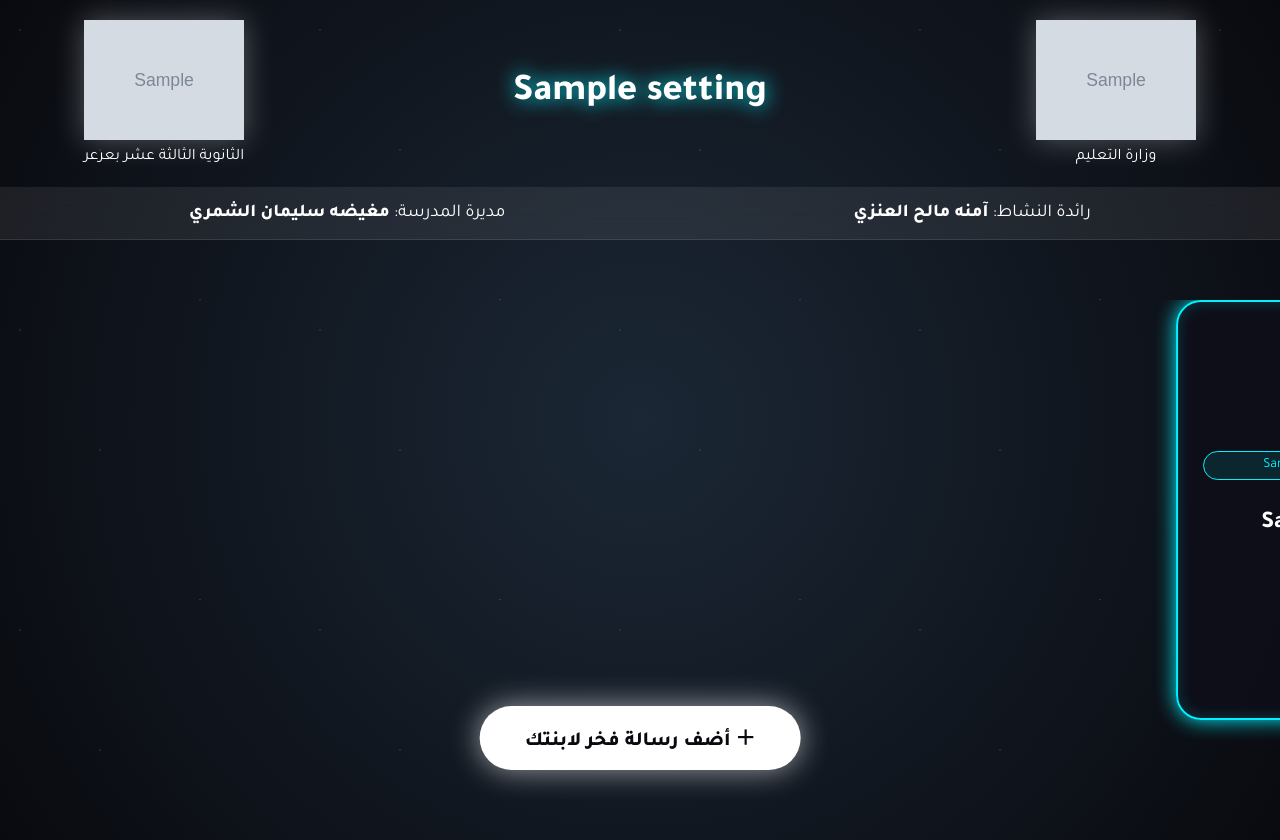
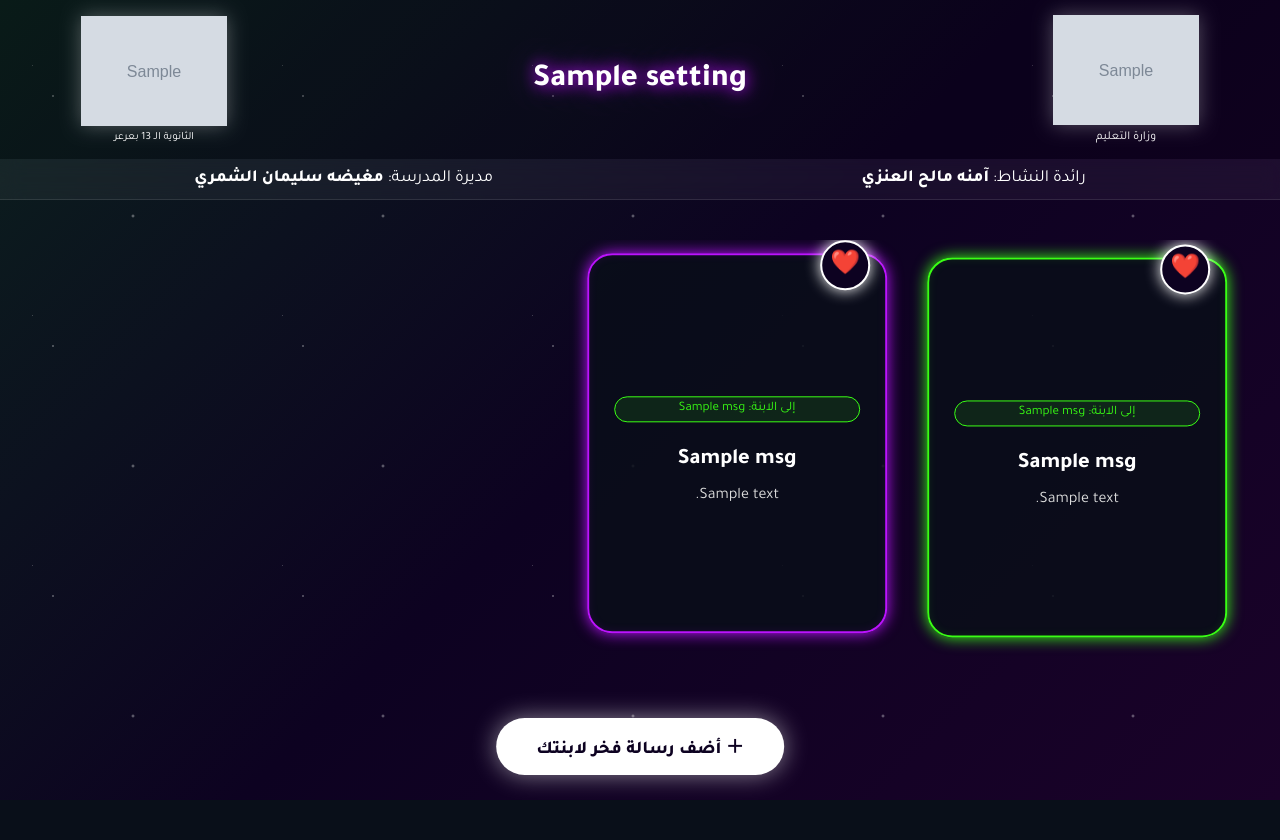
Before and after one commit to amnah1438/communication, a Django app: template core/templates/core/board.html in a window 1280 px wide. After the commit the page ends 800 px from the top, so only its background shows below. Run offline with Django 3.2, Linux system fonts and the light colour scheme; the template is opened without the code that fills it: most values are stand-ins (such as "Sample title", 1, 10 or a date in 2020); grey boxes marked "Sample" are stand-in pictures.

Commit message:
تعديلات جديده

```diff
--- a/core/templates/core/board.html
+++ b/core/templates/core/board.html
@@ -5,13 +5,14 @@
     <title>
         {% if settings and settings.board_title %}{{ settings.board_title }}{% else %}شركاؤنا في التعليم{% endif %}
     </title>
-    <meta name="viewport" content="width=device-width, initial-scale=1.0">
+    <meta name="viewport" content="width=device-width, initial-scale=1.0, maximum-scale=1.0, user-scalable=no">
     <link href="https://fonts.googleapis.com/css2?family=Tajawal:wght@400;600;800&display=swap" rel="stylesheet">
 
     <style>
         :root {
-            --neon-blue: #00f2ff;
-            --neon-pink: #ff00ff;
+            /* ألوان النيون الجديدة (أخضر وبنفسجي) */
+            --neon-green: #39ff14;
+            --neon-purple: #bc13fe;
             --cards-speed: {{ settings.cards_speed|default:40 }}s;
         }
 
@@ -20,170 +21,186 @@
         body {
             margin: 0;
             min-height: 100vh;
-            background: #090a0f radial-gradient(circle at center, #1b2735 0%, #090a0f 100%);
+            /* 2. الألوان: تدرج لوني يجمع الأخضر الزيتي والبنفسجي الداكن */
+            background: linear-gradient(135deg, #0b201d 0%, #0d0221 50%, #1a0229 100%);
             position: relative;
             overflow-x: hidden;
             color: white;
         }
 
-        /* تأثير النجوم الصغيرة جداً */
+        /* 2. إبراز النجوم: نقاط مضيئة متحركة بشكل خفيف */
         body::before {
             content: "";
             position: fixed;
             inset: 0;
             background-image:
-                radial-gradient(1px 1px at 20px 30px, #fff, rgba(0,0,0,0)),
-                radial-gradient(1px 1px at 100px 150px, #fff, rgba(0,0,0,0)),
-                radial-gradient(1.5px 1.5px at 200px 300px, rgba(255,255,255,0.8), rgba(0,0,0,0));
-            background-size: 300px 300px;
-            opacity: 0.3;
+                radial-gradient(1.5px 1.5px at 20px 30px, #fff, rgba(0,0,0,0)),
+                radial-gradient(2px 2px at 100px 150px, #fff, rgba(0,0,0,0)),
+                radial-gradient(1.5px 1.5px at 250px 250px, rgba(255,255,255,0.8), rgba(0,0,0,0));
+            background-size: 250px 250px;
+            opacity: 0.5;
             z-index: 0;
+            animation: starsShift 100s linear infinite;
         }
 
-        /* ===== Header Layout (الوزارة يمين - المدرسة يسار) ===== */
+        @keyframes starsShift {
+            from { background-position: 0 0; }
+            to { background-position: 500px 1000px; }
+        }
+
+        /* 1. تحسينات الهيدر */
         .header {
             display: flex;
             justify-content: space-between;
             align-items: center;
-            padding: 20px 5%;
+            padding: 15px 5%;
             z-index: 10;
             position: relative;
+            background: rgba(0,0,0,0.15);
         }
 
-        .side-right { display: flex; flex-direction: column; align-items: center; text-align: center; width: 200px; }
-        .side-left { display: flex; flex-direction: column; align-items: center; text-align: center; width: 200px; }
+        /* تكبير شعار الوزارة يمين والمدرسة يسار */
+        .side-right, .side-left { display: flex; flex-direction: column; align-items: center; text-align: center; width: clamp(100px, 15vw, 180px); }
 
         .header img {
-            height: clamp(80px, 12vw, 120px);
+            height: clamp(70px, 10vw, 110px); /* تكبير شعار الوزارة */
             width: auto;
-            filter: drop-shadow(0 0 15px rgba(255,255,255,0.3));
+            filter: drop-shadow(0 0 10px rgba(255,255,255,0.3));
         }
 
+        /* توسيط العنوان بسطر واحد مع توهج */
         .main-title {
             flex: 1;
-            font-size: clamp(22px, 4vw, 38px);
+            font-size: clamp(18px, 3vw, 32px);
             font-weight: 800;
             text-align: center;
-            text-shadow: 0 0 20px var(--neon-blue);
-            padding: 0 20px;
+            white-space: nowrap; /* سطر واحد */
+            text-shadow: 0 0 15px var(--neon-purple), 0 0 30px rgba(188, 19, 254, 0.5);
+            padding: 0 15px;
         }
 
         .sub-bar {
             display: flex;
             justify-content: space-around;
-            background: rgba(255, 255, 255, 0.08);
-            backdrop-filter: blur(15px);
-            padding: 15px;
-            font-size: 18px;
+            background: rgba(255, 255, 255, 0.05);
+            backdrop-filter: blur(10px);
+            padding: 10px;
+            font-size: clamp(13px, 1.5vw, 17px);
             border-bottom: 1px solid rgba(255, 255, 255, 0.1);
             position: relative;
             z-index: 5;
         }
 
-        /* ===== Cards Styling (طولية ونيون) ===== */
+        /* 4. حركة الشريط المستمرة (Infinite Loop) */
         .cards-wrapper {
-            margin-top: 60px;
+            margin-top: 40px;
             width: 100%;
             overflow: hidden;
-            padding-bottom: 120px;
+            padding: 20px 0 100px;
             z-index: 2;
             position: relative;
         }
 
         .cards-track {
             display: flex;
-            gap: 50px;
+            gap: 40px;
             width: max-content;
             animation: moveCards var(--cards-speed) linear infinite;
             cursor: pointer;
         }
 
-        /* خاصية إيقاف الحركة عند النقر */
+        /* توقف الحركة عند اللمس */
         .cards-track.paused { animation-play-state: paused !important; }
 
         @keyframes moveCards {
-            from { transform: translateX(100%); }
-            to { transform: translateX(-110%); }
+            0% { transform: translateX(0); }
+            100% { transform: translateX(-50%); } /* النصف لأننا سنضاعف المحتوى بالجافاسكريبت */
         }
 
+        /* 3. تصميم البطاقات (تناسق الطول والعرض) */
         .card {
             position: relative;
-            width: 300px; /* مقاس طولي مناسب */
-            min-height: 420px;
-            padding: 40px 25px 30px;
-            background: rgba(15, 15, 25, 0.85);
+            width: clamp(260px, 75vw, 300px); /* متوافق مع الجوال */
+            min-height: 380px; /* طول متناسق وليس ضخم */
+            padding: 45px 25px 25px;
+            background: rgba(10, 15, 25, 0.85);
             border-radius: 25px;
-            border: 2px solid var(--neon-blue);
-            box-shadow: 0 0 20px var(--neon-blue), inset 0 0 15px rgba(0, 242, 255, 0.2);
+            border: 2px solid var(--neon-green);
+            box-shadow: 0 0 15px var(--neon-green), inset 0 0 10px rgba(57, 255, 20, 0.1);
             text-align: center;
             display: flex;
             flex-direction: column;
             justify-content: center;
+            /* حركة عائمة بسيطة */
+            animation: float 4s ease-in-out infinite alternate;
         }
 
-        /* تبديل الألوان (أزرق / وردي) */
-        .card:nth-child(even) {
-            border-color: var(--neon-pink);
-            box-shadow: 0 0 20px var(--neon-pink), inset 0 0 15px rgba(255, 0, 255, 0.1);
+        @keyframes float {
+            from { transform: translateY(0); }
+            to { transform: translateY(-10px); }
         }
 
-        /* أيقونة القلب النيون */
+        .card:nth-child(even) {
+            border-color: var(--neon-purple);
+            box-shadow: 0 0 15px var(--neon-purple), inset 0 0 10px rgba(188, 19, 254, 0.1);
+            animation-delay: 1s;
+        }
+
+        /* 3. القلب النيوني (أعلى اليمين في دائرة مضيئة) */
         .card-icon {
             position: absolute;
-            top: -25px;
-            right: 25px;
-            width: 55px;
-            height: 55px;
-            background: #090a0f;
+            top: -15px;
+            right: 15px;
+            width: 50px;
+            height: 50px;
+            background: #0d0221;
             border: 2px solid white;
             border-radius: 50%;
             display: flex;
             align-items: center;
             justify-content: center;
-            font-size: 28px;
+            font-size: 24px;
             box-shadow: 0 0 15px white;
             z-index: 3;
         }
 
         .student-tag {
-            font-size: 14px;
-            color: var(--neon-blue);
-            background: rgba(0, 242, 255, 0.1);
-            border: 1px solid var(--neon-blue);
-            padding: 5px 15px;
+            font-size: 13px;
+            color: var(--neon-green);
+            background: rgba(57, 255, 20, 0.1);
+            border: 1px solid var(--neon-green);
+            padding: 4px 12px;
             border-radius: 20px;
-            margin-bottom: 20px;
+            margin-bottom: 15px;
             display: inline-block;
         }
 
-        .card h4 { font-size: 24px; margin: 10px 0; color: #fff; font-weight: 800; }
-        .card p { font-size: 17px; line-height: 1.8; color: #ececec; margin: 0; }
+        .card h4 { font-size: 22px; margin: 10px 0; color: #fff; font-weight: 800; }
+        .card p { font-size: 16px; line-height: 1.7; color: #ddd; margin: 0; }
 
-        /* ===== Add Button ===== */
+        /* الزر السفلي */
         .add-btn-fixed {
             position: fixed;
-            bottom: 30px;
+            bottom: 25px;
             left: 50%;
             transform: translateX(-50%);
             background: white;
-            color: #090a0f;
-            padding: 16px 45px;
+            color: #0d0221;
+            padding: 14px 40px;
             border-radius: 50px;
-            font-size: 20px;
+            font-size: 18px;
             font-weight: 800;
             border: none;
             cursor: pointer;
             z-index: 100;
-            box-shadow: 0 0 30px rgba(255,255,255,0.6);
-            transition: 0.3s;
+            box-shadow: 0 0 25px rgba(255,255,255,0.5);
         }
 
-        /* ===== Modal (نافذة الإرسال) ===== */
         #modal {
             display: none;
             position: fixed;
             inset: 0;
-            background: rgba(0,0,0,0.92);
+            background: rgba(0,0,0,0.9);
             z-index: 2000;
             backdrop-filter: blur(10px);
             align-items: center;
@@ -236,16 +224,16 @@
 <div class="header">
     <div class="side-right">
         {% if settings and settings.ministry_logo %}<img src="{{ settings.ministry_logo.url }}">{% endif %}
-        <div style="margin-top:8px">وزارة التعليم</div>
+        <div style="margin-top:5px; font-size: 12px;">وزارة التعليم</div>
     </div>
 
     <div class="main-title">
-        {% if settings and settings.board_title %}{{ settings.board_title }}{% else %}شركاؤنا في التعليم{% endif %}
+        {% if settings and settings.board_title %}{{ settings.board_title }}{% else %}معاً نصنع التعليم.. شركاء في بناء المستقبل{% endif %}
     </div>
 
     <div class="side-left">
         {% if settings and settings.school_logo %}<img src="{{ settings.school_logo.url }}">{% endif %}
-        <div style="margin-top:8px">الثانوية الثالثة عشر بعرعر</div>
+        <div style="margin-top:5px; font-size: 11px;">الثانوية الـ 13 بعرعر</div>
     </div>
 </div>
 
@@ -277,15 +265,15 @@
 
 <div id="modal">
     <div class="modal-body">
-        <h2>إرسال رسالة فخر</h2>
+        <h2 style="text-align: center; color: var(--neon-purple); margin-bottom: 25px;">إرسال رسالة فخر</h2>
         <form method="post">
             {% csrf_token %}
-            <input type="text" name="parent_name" placeholder="اسم ولي الأمر" required>
-            <input type="text" name="student_name" placeholder="اسم الطالبة" required>
-            <textarea name="message" rows="4" placeholder="اكتب كلمتك الطيبة هنا..." required></textarea>
+            <input type="text" name="parent_name" style="width:100%; padding:12px; margin-bottom:15px; border-radius:10px; border:none;" placeholder="اسم ولي الأمر" required>
+            <input type="text" name="student_name" style="width:100%; padding:12px; margin-bottom:15px; border-radius:10px; border:none;" placeholder="اسم الطالبة" required>
+            <textarea name="message" rows="3" style="width:100%; padding:12px; margin-bottom:15px; border-radius:10px; border:none;" placeholder="اكتب كلمتك الطيبة هنا..." required></textarea>
 
-            <button type="submit" class="submit-btn">إرسال الرسالة</button>
-            <p onclick="closeModal()" style="text-align:center; color:#ff4d4d; margin-top:20px; cursor:pointer;">إلغاء</p>
+            <button type="submit" style="width:100%; padding:14px; background:var(--neon-purple); border:none; border-radius:50px; color:white; font-weight:800; cursor:pointer;">إرسال الرسالة</button>
+            <p onclick="closeModal()" style="text-align:center; color:#ff4d4d; margin-top:15px; cursor:pointer;">إلغاء</p>
         </form>
     </div>
 </div>
@@ -293,7 +281,12 @@
 <script>
     const track = document.getElementById('track');
 
-    // وظيفة إيقاف وتشغيل الحركة
+    // 4. تكرار البطاقات تلقائياً لضمان حركة متصلة (Infinite Loop)
+    if (track.children.length > 0) {
+        const content = track.innerHTML;
+        track.innerHTML = content + content; // مضاعفة المحتوى
+    }
+
     function togglePause() {
         track.classList.toggle('paused');
     }
```
Also changed, not shown: other parts of core/templates/core/board.html (+6 -36 lines).
